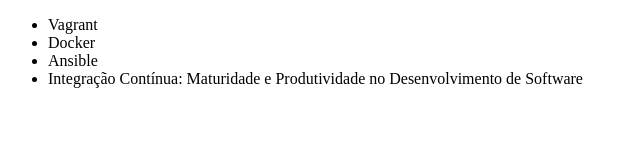
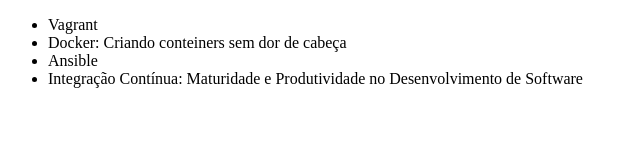
Before and after one commit to SinvalNMJunior/alura-git, a plain HTML site: page index.html in a window 1280 px wide. Shown: the whole page, without its empty margins (0-640 px from the left). Drawn offline with Linux system fonts and the light colour scheme.

Commit message:
Corrigindo nome do curso de Docker

```diff
--- a/index.html
+++ b/index.html
@@ -7,7 +7,7 @@
 <body>
     <ul>
         <li>Vagrant</li>
-        <li>Docker</li>
+        <li>Docker: Criando conteiners sem dor de cabeça</li>
         <li>Ansible</li>
         <li>Integração Contínua: Maturidade e Produtividade no Desenvolvimento de Software</li>
     </ul>
```
